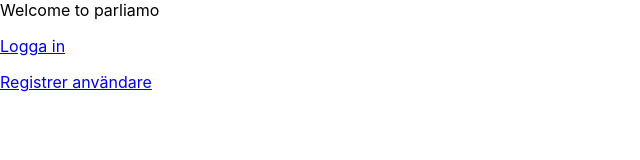
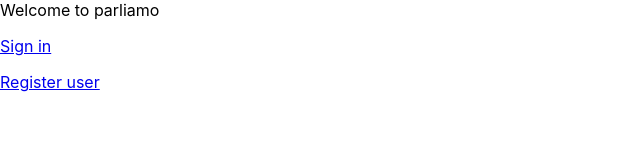
Before and after one commit to Jonas324/parliamo, a React (Create React App) app in the folder parliamo/: page / in a window 1280 px wide. Shown: the top 160 px of the page, without its empty margins (0-640 px from the left). Built offline with nearby package versions, Linux system fonts and the light colour scheme.

Commit message:
change to english

```diff
--- a/parliamo/src/Components/Logout.js
+++ b/parliamo/src/Components/Logout.js
@@ -13,7 +13,7 @@ function Logout() {
     <button
     onClick={logout}
   >
-  Logga ut
+  Sign out
   </button>
   )
 }
--- a/parliamo/src/pages/Conversations.js
+++ b/parliamo/src/pages/Conversations.js
@@ -51,7 +51,7 @@ function Conversations(){
               localStorage.setItem("chosenUser", chosenUser);
             }}
           >
-            <option>Välj en användare</option>
+            <option>Pick a user</option>
             {userList && userList.map((item) => (
               <option key={item.id} value={item.id}>
                 {item.username}
--- a/parliamo/src/pages/Login.js
+++ b/parliamo/src/pages/Login.js
@@ -52,7 +52,7 @@ return (
         <input value={password} onChange={(e) => setPassword(e.target.value)}
         type="password" placeholder="*******"/>
         <button type="submit">
-          Logga in
+         Sign in
         </button>
     </form>
     <a href="/register">Register</a>
--- a/parliamo/src/pages/Register.js
+++ b/parliamo/src/pages/Register.js
@@ -57,7 +57,7 @@ function Register() {
             type="password" placeholder="*******"/>
             <button type="submit">Register User</button>
         </form>
-        <a href="/login">Logga in</a>
+        <a href="/login">Sign in</a>
     </>
   );
 }
--- a/parliamo/src/pages/User.js
+++ b/parliamo/src/pages/User.js
@@ -17,7 +17,7 @@ function UserData() {
 
   return (
     <>
-      <h1>Hej</h1>
+      <h1>Hello</h1>
       <h2>{localUser.username}</h2>
       <h2>{localUser.userId}</h2>
 
--- a/parliamo/src/pages/Welcome.js
+++ b/parliamo/src/pages/Welcome.js
@@ -6,9 +6,9 @@ function Welcome() {
     <div>
         Welcome to parliamo
         <p/>
-        <a href="/login">Logga in</a>
+        <a href="/login">Sign in</a>
         <p/>
-        <a href="/register">Registrer användare</a>
+        <a href="/register">Register user</a>
 
     </div>
   );
```
